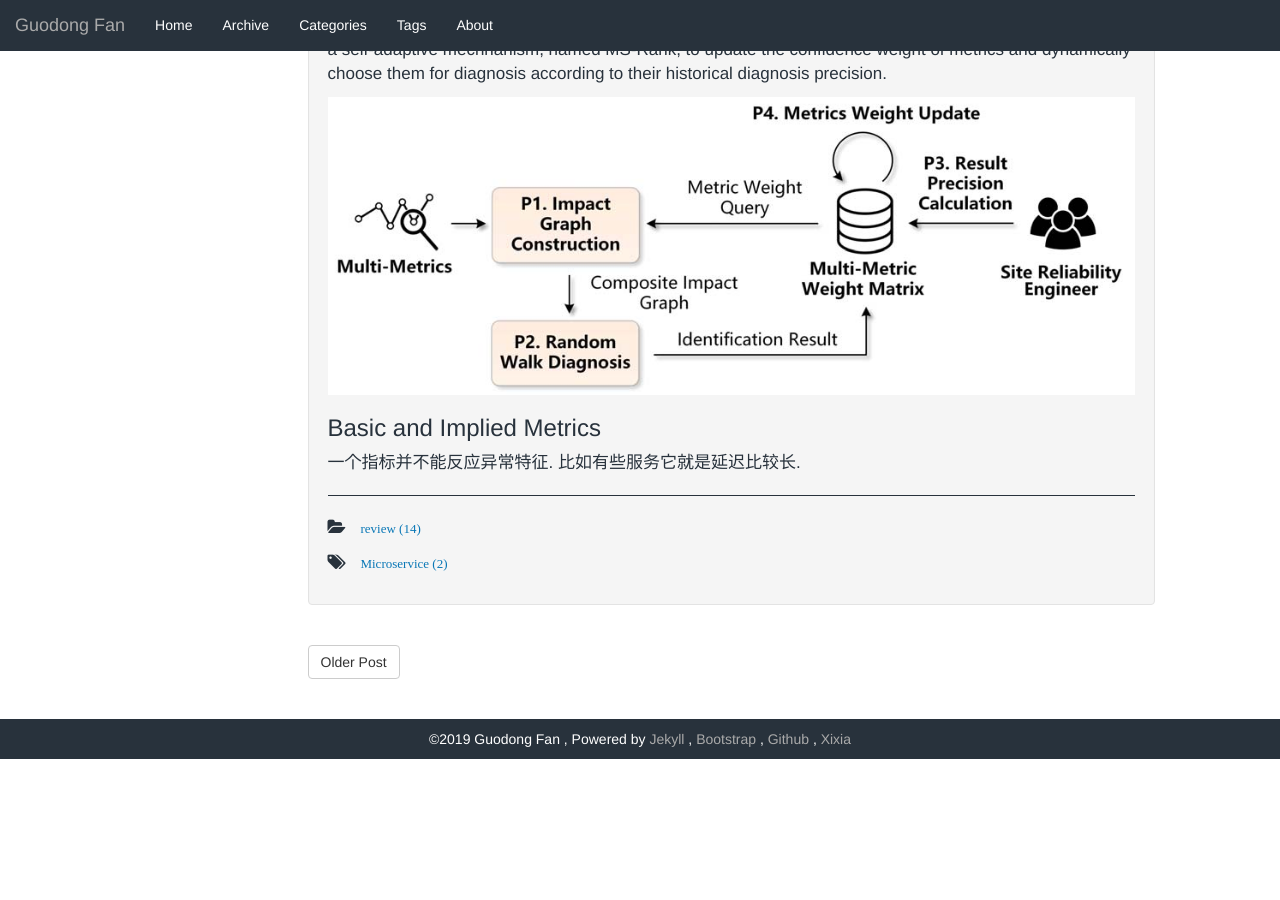
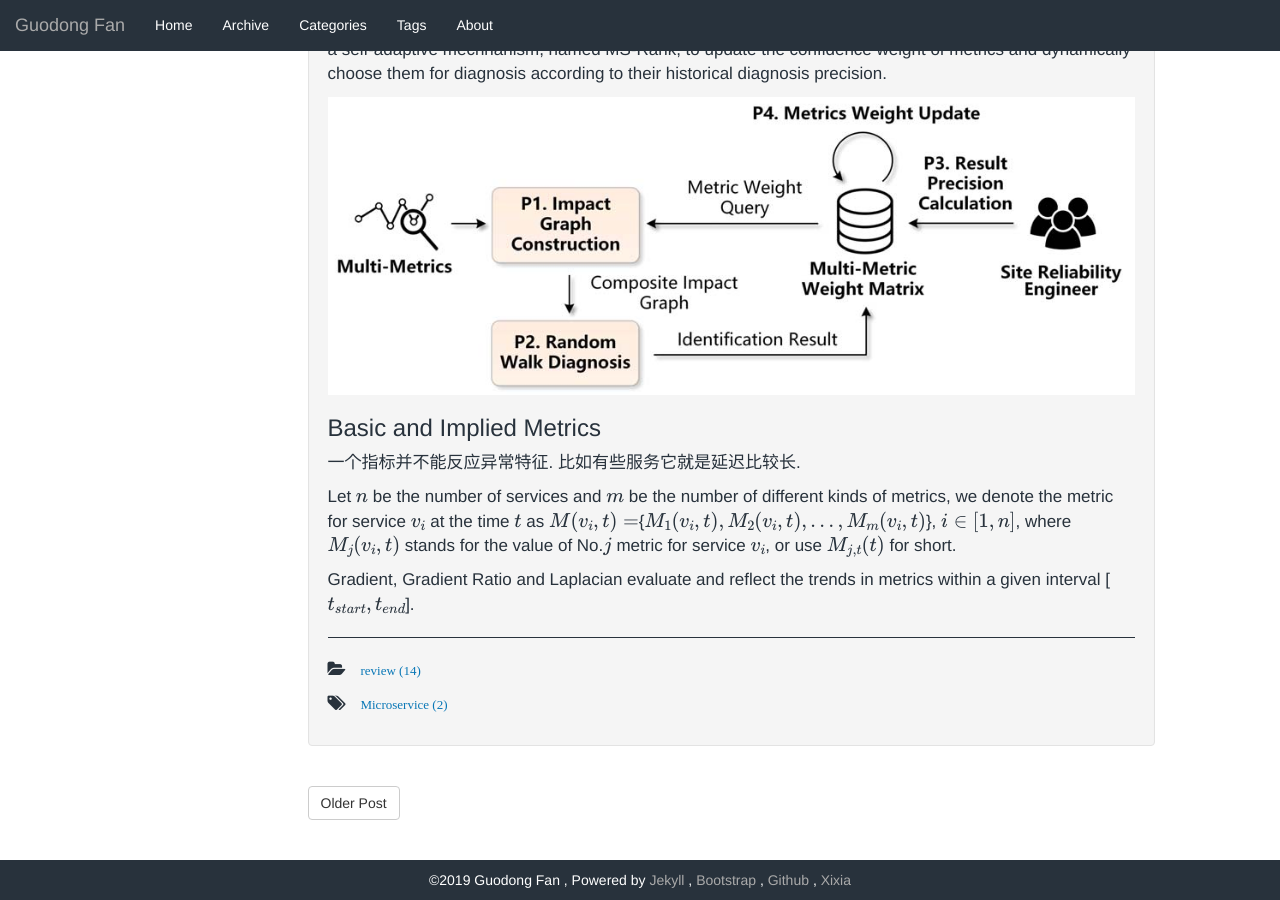
Before and after one commit to GuodongFan/GuodongFan.github.io, a Jekyll site: the page built from _posts/2019-08-21-MS-Rank.md, in a window 1280 px wide and 900 px high, scrolled down 738 px. Built offline with Jekyll 4.4.1, drawn with Linux system fonts in a browser that asks for light colours; our own code applies the rules of GitHub Pages for plain Markdown files; formulas are drawn with MathJax 3; before the commit the page ends 1497 px from its top, so only the background shows below that.

Commit message:
Update 2019-08-21-MS-Rank.md

```diff
--- a/_posts/2019-08-21-MS-Rank.md
+++ b/_posts/2019-08-21-MS-Rank.md
@@ -31,3 +31,7 @@ The `idea` of the study is straightforward: instead of specifying certain kind o
 ### Basic and Implied Metrics
 
 一个指标并不能反应异常特征. 比如有些服务它就是延迟比较长.
+
+Let $n$ be the number of services and $m$ be the number of different kinds of metrics, we denote the metric for service $v_i$ at the time $t$ as $M(v_i, t)=${$M_1(v_i, t), M_2(v_i, t), ..., M_m(v_i, t)$}, $i\in [1, n]$, where $M_j(v_i, t)$ stands for the value of No.$j$ metric for service $v_i$, or use $M_{j,t}(t)$ for short.
+
+Gradient, Gradient Ratio and Laplacian evaluate and reflect the trends in metrics within a given interval [$t_{start}, t_{end}$].
```
